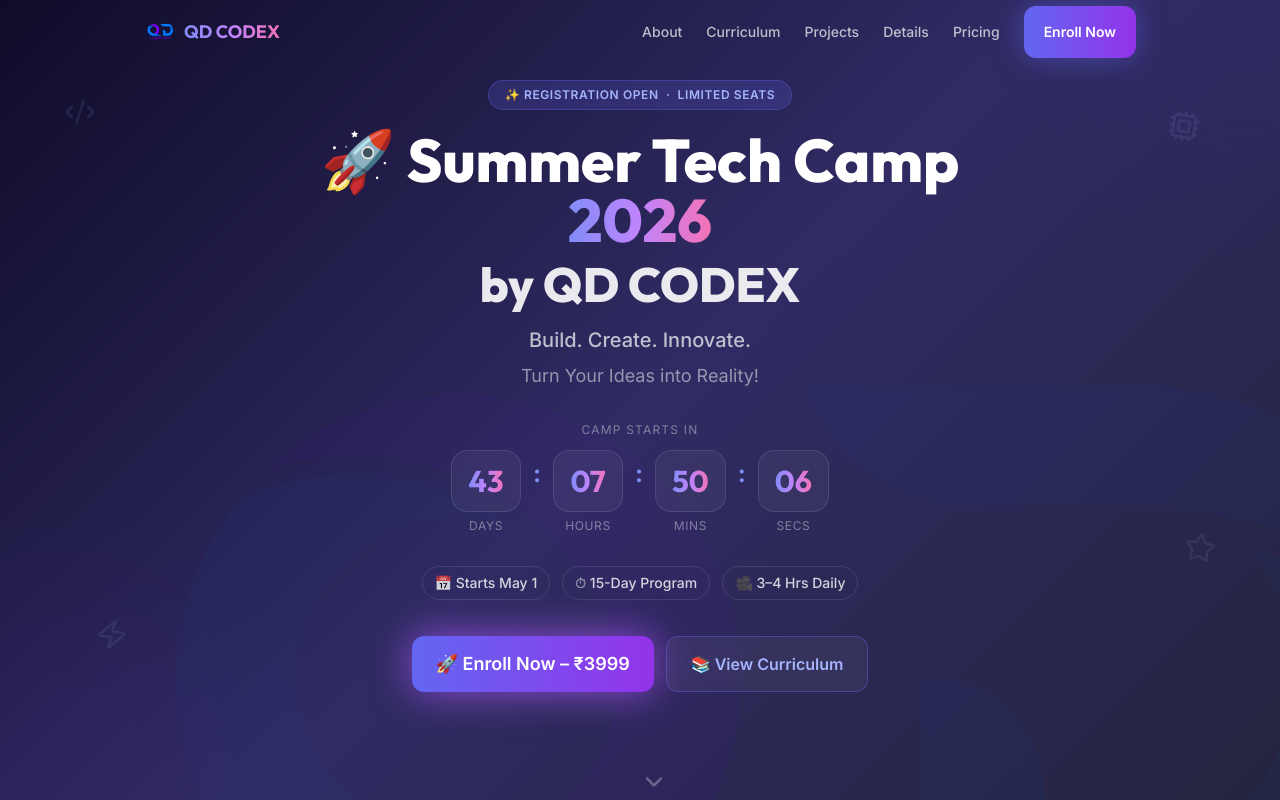
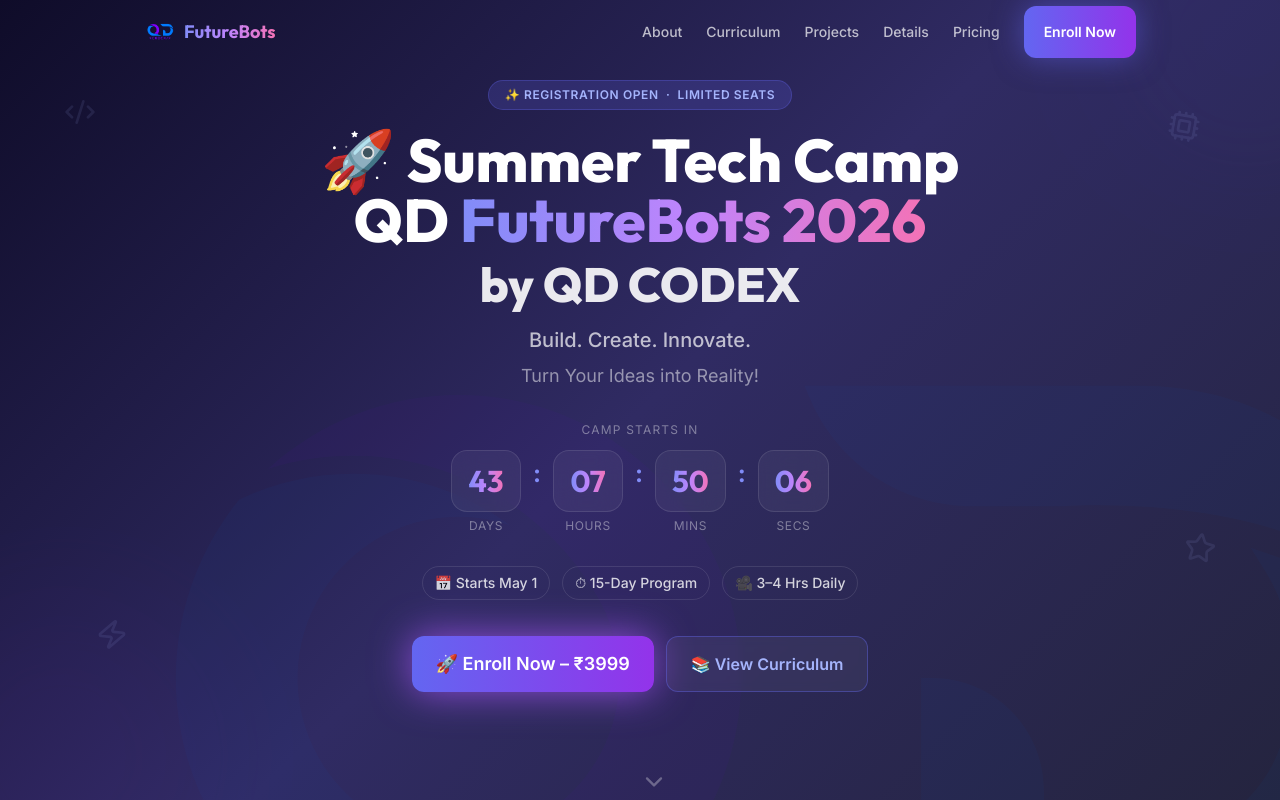
Before and after one commit to QD-CODEX/QD-codex-robotics-summer-camp, a React (Vite) app: page / in a window 1280 px wide. Shown: the top 800 px of the page. Built offline with nearby package versions, Linux system fonts and the light colour scheme.

Commit message:
feat: update all enrollment links to Razorpay and refresh branding

```diff
--- a/index.html
+++ b/index.html
@@ -4,18 +4,18 @@
     <meta charset="UTF-8" />
     <link rel="icon" type="image/svg+xml" href="/rocket.svg" />
     <meta name="viewport" content="width=device-width, initial-scale=1.0" />
-    <meta name="description" content="QD CODEX Summer Tech Camp 2026 – A 15-day hands-on coding, robotics & innovation program for students Grade 6–9. Enroll now for ₹3999. Starts May 1!" />
-    <meta name="keywords" content="summer tech camp, coding for kids, robotics, arduino, scratch, QD CODEX, summer camp 2026" />
+    <meta name="description" content="Summer Tech Camp QD FutureBots 2026 by QD CODEX – A 15-day hands-on intensive program for students Grade 6–9. Enroll now for ₹3999. Starts May 1!" />
+    <meta name="keywords" content="FutureBots, summer tech camp, coding for kids, robotics, arduino, scratch, QD CODEX, summer camp 2026" />
     <meta name="theme-color" content="#6366f1" />
     <!-- Open Graph -->
-    <meta property="og:title" content="Summer Tech Camp 2026 by QD CODEX" />
-    <meta property="og:description" content="Build. Create. Innovate. 15-day live tech camp for Grade 6–9 students. Scratch, Robotics, Arduino & more!" />
+    <meta property="og:title" content="Summer Tech Camp QD FutureBots 2026 by QD CODEX" />
+    <meta property="og:description" content="Build. Create. Innovate. 15-day intensive tech camp for Grade 6–9 students. Scratch, Robotics, Arduino & more!" />
     <meta property="og:type" content="website" />
     <!-- Fonts -->
     <link rel="preconnect" href="https://fonts.googleapis.com" />
     <link rel="preconnect" href="https://fonts.gstatic.com" crossorigin />
     <link href="https://fonts.googleapis.com/css2?family=Inter:wght@400;500;600;700&family=Outfit:wght@400;600;700;800;900&display=swap" rel="stylesheet" />
-    <title>Summer Tech Camp 2026 | QD CODEX</title>
+    <title>Summer Tech Camp QD FutureBots 2026 | QD CODEX</title>
   </head>
   <body>
     <div id="root"></div>
--- a/src/components/About.jsx
+++ b/src/components/About.jsx
@@ -43,7 +43,7 @@
             for young innovators
           </h2>
           <p className="text-white/60 text-base sm:text-lg max-w-xl mx-auto leading-relaxed">
-            QD CODEX Summer Tech Camp is an intensive 15-day program designed to spark creativity, critical thinking, and tech skills in students from Grade 6 to 9. No prior experience needed — just curiosity and enthusiasm!
+            Summer Tech Camp QD FutureBots 2026 is an intensive 15-day program designed to spark creativity, critical thinking, and tech skills in students from Grade 6 to 9. No prior experience needed — just curiosity and enthusiasm!
           </p>
         </motion.div>
 
--- a/src/components/Footer.jsx
+++ b/src/components/Footer.jsx
@@ -7,7 +7,7 @@
           <img src="/qdlogo1.png" alt="QD CODEX Logo" className="w-40 sm:w-56 object-contain" />
         </div>
         <p className="text-white/40 text-sm mb-3">
-          Summer Tech Camp 2026 — Build. Create. Innovate.
+          Summer Tech Camp QD FutureBots 2026 — Build. Create. Innovate.
         </p>
         <div className="flex justify-center gap-6 text-white/30 text-xs mb-6">
           <a href="mailto:info@qdcodex.com" className="hover:text-indigo-400 transition-colors">
--- a/src/components/Hero.jsx
+++ b/src/components/Hero.jsx
@@ -93,8 +93,8 @@
           transition={{ duration: 0.7, delay: 0.1 }}
           className="font-display text-4xl sm:text-5xl lg:text-6xl font-extrabold leading-tight mb-4"
         >
-          🚀 Summer Tech Camp{' '}
-          <span className="gradient-text">2026</span>
+          🚀 Summer Tech Camp QD{' '}
+          <span className="gradient-text">FutureBots 2026</span>
           <br />
           <span className="text-white/90 text-3xl sm:text-4xl lg:text-5xl">by QD CODEX</span>
         </motion.h1>
@@ -158,7 +158,7 @@
           className="flex flex-col sm:flex-row gap-3 justify-center"
         >
           <a
-            href="https://wa.me/919787015703"
+            href="https://pages.razorpay.com/pl_SSzxZ4cqwYAduD/view"
             target="_blank"
             rel="noopener noreferrer"
             className="btn-primary text-base sm:text-lg animate-pulse-glow"
--- a/src/components/Navbar.jsx
+++ b/src/components/Navbar.jsx
@@ -35,7 +35,7 @@
           <div className="w-8 h-8 flex items-center justify-center">
             <img src="/qdlogo1.png" alt="QD CODEX" className="w-full h-full object-contain" />
           </div>
-          <span className="gradient-text">QD CODEX</span>
+          <span className="gradient-text">FutureBots</span>
         </a>
 
         {/* Desktop nav */}
@@ -50,7 +50,7 @@
             </button>
           ))}
           <a
-            href="https://wa.me/919787015703"
+            href="https://pages.razorpay.com/pl_SSzxZ4cqwYAduD/view"
             target="_blank"
             rel="noopener noreferrer"
             className="btn-primary !py-2 !px-5 !text-sm"
@@ -91,7 +91,7 @@
               ))}
               <div className="pt-2 px-4">
                 <a
-                  href="https://wa.me/919787015703"
+                  href="https://pages.razorpay.com/pl_SSzxZ4cqwYAduD/view"
                   target="_blank"
                   rel="noopener noreferrer"
                   className="btn-primary w-full"
--- a/src/components/Pricing.jsx
+++ b/src/components/Pricing.jsx
@@ -86,7 +86,7 @@
 
               {/* CTA */}
               <a
-                href="https://wa.me/919787015703"
+                href="https://pages.razorpay.com/pl_SSzxZ4cqwYAduD/view"
                 target="_blank"
                 rel="noopener noreferrer"
                 className="btn-primary w-full text-base sm:text-lg animate-pulse-glow"
--- a/src/components/StickyBottomCTA.jsx
+++ b/src/components/StickyBottomCTA.jsx
@@ -29,7 +29,7 @@
         >
           <div className="max-w-sm mx-auto">
             <a
-              href="https://wa.me/919787015703"
+              href="https://pages.razorpay.com/pl_SSzxZ4cqwYAduD/view"
               target="_blank"
               rel="noopener noreferrer"
               className="flex items-center justify-between w-full btn-primary rounded-2xl shadow-glow-lg px-5 py-4"
```
